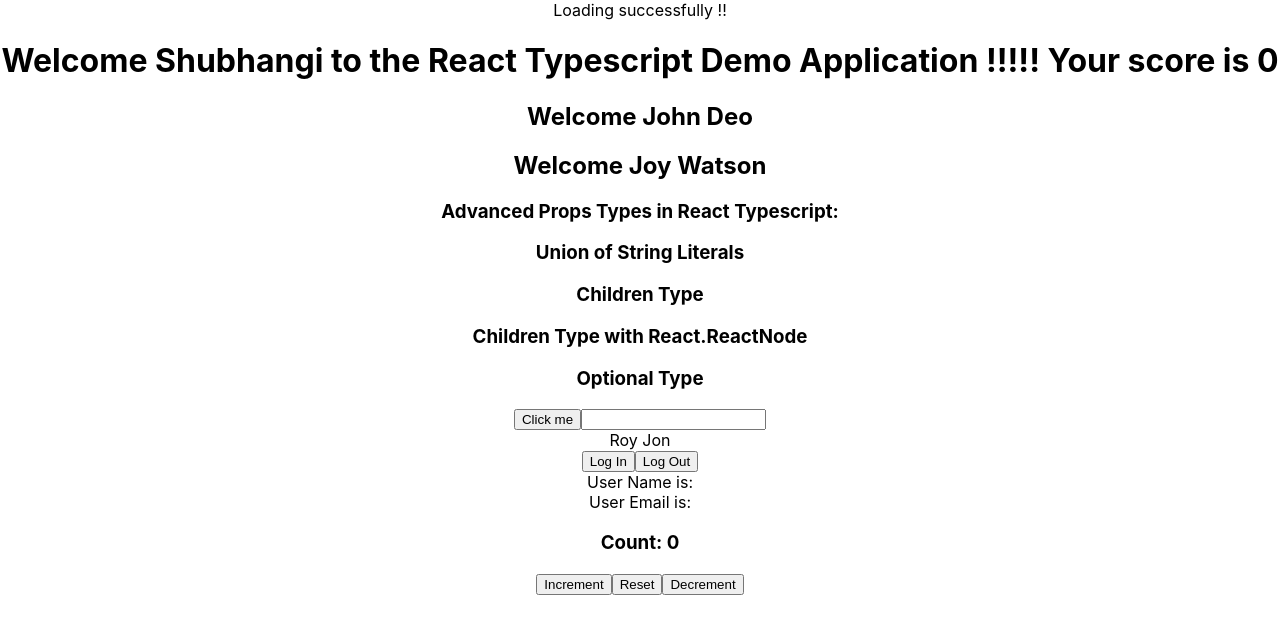
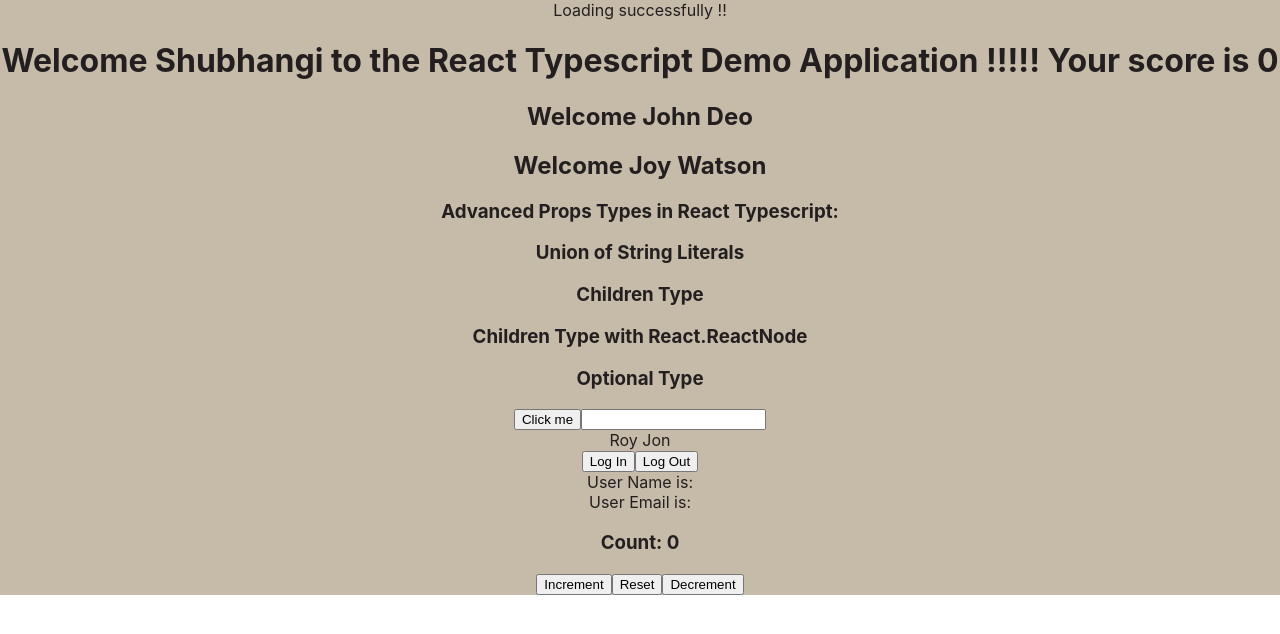
Before and after one commit to Shubhi8319/ReactTypescript-Demo, a React (Create React App) app in the folder react-typescript-demo/: page / in a window 1280 px wide. Shown: the top 634 px of the page. Built offline with nearby package versions, Linux system fonts and the light colour scheme.

Commit message:
UseContext Hook in React Typescript

```diff
--- a/react-typescript-demo/src/App.tsx
+++ b/react-typescript-demo/src/App.tsx
@@ -7,6 +7,8 @@
 import { Person } from './Components/Person';
 import { PersonsList } from './Components/PersonsList';
 import { Status } from './Components/Status';
+import { Theme } from './Components/Theme';
+import { ThemeContextProvider } from './Components/ThemeContext';
 import { User } from './Components/User';
 import { Welcome } from './Components/Welcome';
 
@@ -28,7 +30,8 @@
     'Optional Type'
   ]
   return (
-    <div className="App">
+    <ThemeContextProvider>
+      <div style={{backgroundColor: Theme.primary.main, color : Theme.primary.text}} className="App">
       <Status status='success'/>
       <Welcome name='Shubhangi'/>
       <PersonsList names={namesObj}/>
@@ -44,6 +47,7 @@
       <User/>
       <Counter/>
     </div>
+    </ThemeContextProvider>
   );
 }
 
--- /dev/null
+++ b/react-typescript-demo/src/Components/Theme.ts
@@ -0,0 +1,10 @@
+export const Theme = {
+    primary : {
+        main: '#c5bba8',
+        text: "#231f20"
+    },
+    secondary : {
+        main: "#747a8a",
+        text: '#ffff'
+    }
+}
--- /dev/null
+++ b/react-typescript-demo/src/Components/ThemeContext.tsx
@@ -0,0 +1,12 @@
+import { Theme } from "./Theme";
+import React, { createContext } from "react";
+
+const ThemeContext = createContext(Theme)
+
+type ThemeContextProviderProps = {
+    children: React.ReactNode
+}
+
+export const ThemeContextProvider = ({children} : ThemeContextProviderProps) => {
+    return <ThemeContext.Provider value={Theme}>{children}</ThemeContext.Provider>
+}
```
